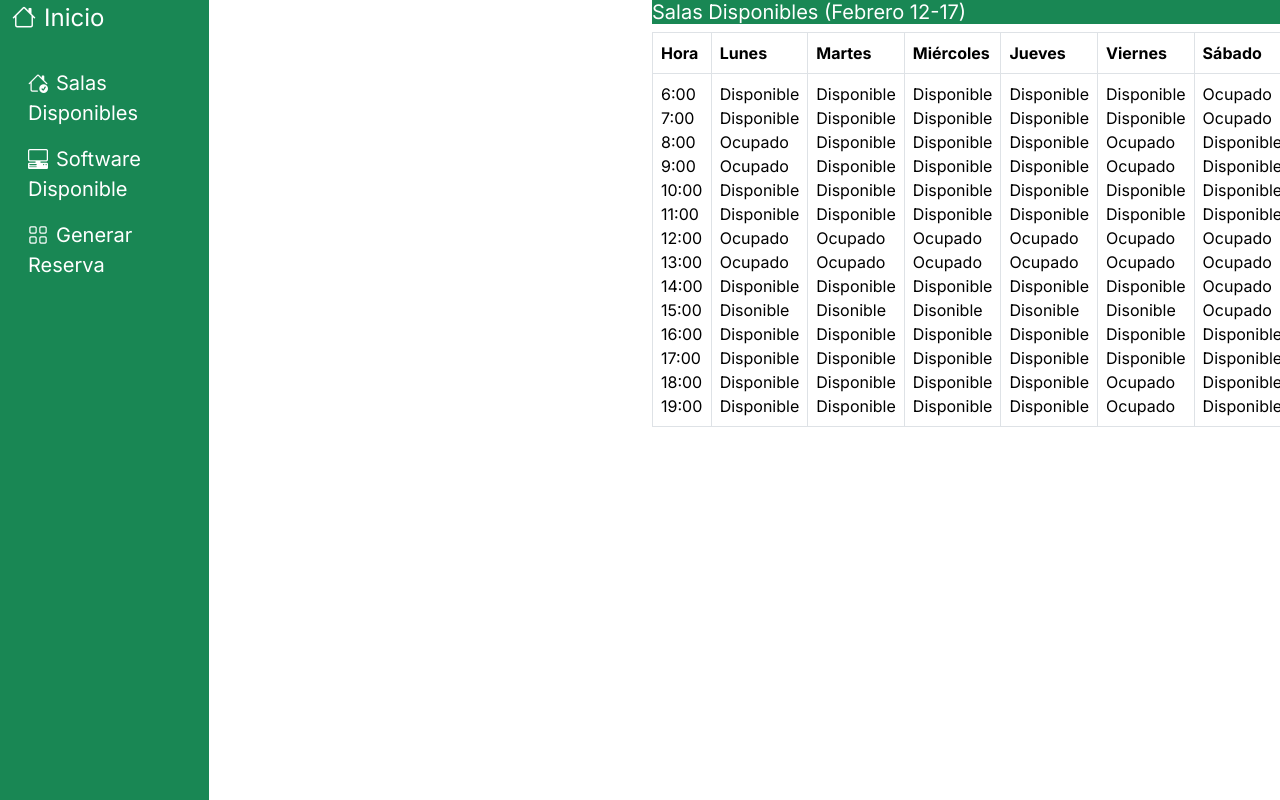
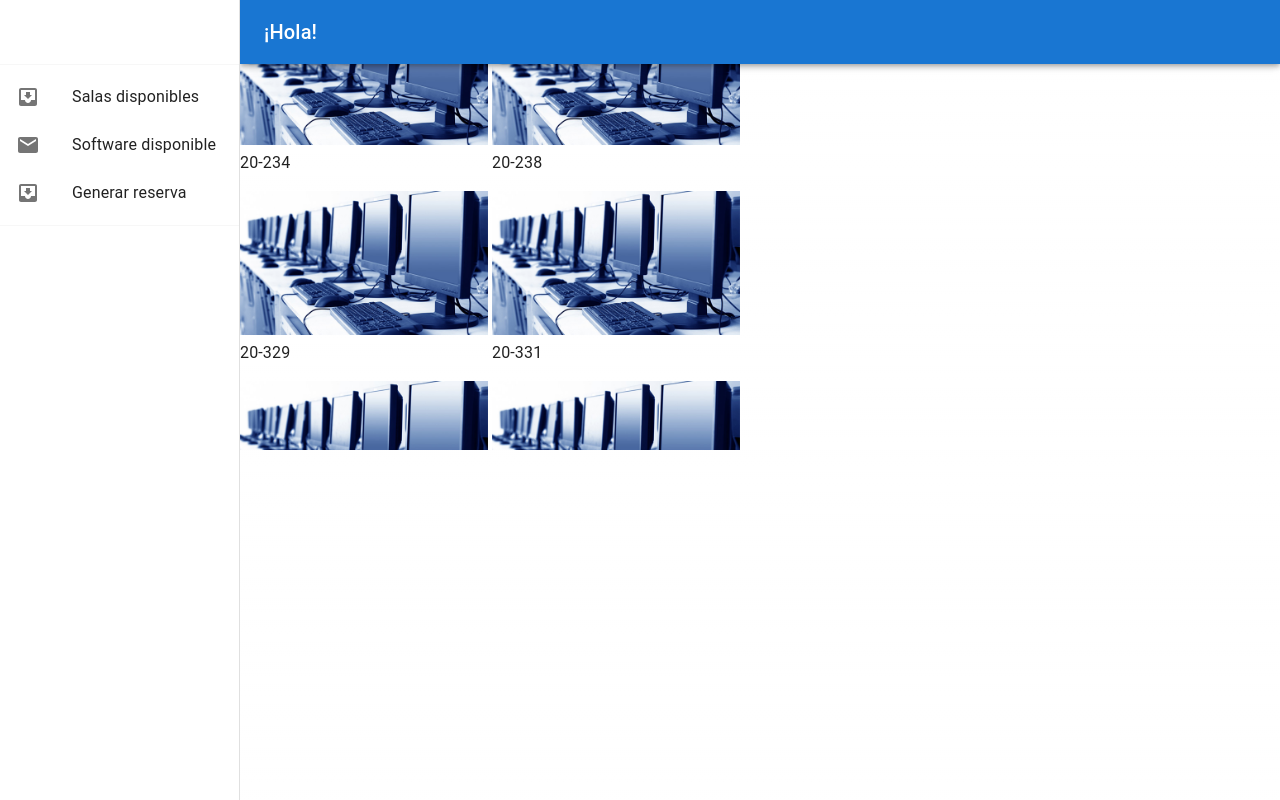
Before and after one commit to mono789/salas-front, a Next.js app: page / in a window 1280 px wide. Built offline with nearby package versions, Linux system fonts and the light colour scheme.

Commit message:
First attempt at the view that contains the computer rooms

```diff
--- a/src/Layout/SidebarMenu.jsx
+++ /dev/null
@@ -1,51 +0,0 @@
-import "bootstrap-icons/font/bootstrap-icons.json";
-import "bootstrap/dist/css/bootstrap.css";
-
-function SidebarMenu() {
-  return (
-    <div className="container">
-      <div className="row">
-        <div className="bg-success col-auto col-md-4 min-vh-100">
-          <a className="text-decoration-none text-white d-flex align-itemcenter">
-            <i className="bi bi-house fs-4"></i>
-            <span className="ms-2 fs-4">Inicio</span>
-          </a>
-          <br></br>
-          <ul className="nav nav-pills flex-column">
-            <li className="nav-item text-white fs-6">
-              <a
-                href="#"
-                className="nav-link text-white fs-5"
-                aria-current="page"
-              >
-                <i className="bi bi-house-check"></i>
-                <span className="ms-2">Salas Disponibles</span>
-              </a>
-            </li>
-            <li className="nav-item text-white fs-6">
-              <a
-                href="#"
-                className="nav-link text-white fs-5"
-                aria-current="page"
-              >
-                <i className="bi bi-pc-display-horizontal"></i>
-                <span className="ms-2">Software Disponible</span>
-              </a>
-            </li>
-            <li className="nav-item text-white fs-6">
-              <a
-                href="#"
-                className="nav-link text-white fs-5"
-                aria-current="page"
-              >
-                <i className="bi bi-grid"></i>
-                <span className="ms-2">Generar Reserva</span>
-              </a>
-            </li>
-          </ul>
-        </div>
-      </div>
-    </div>
-  );
-}
-export default SidebarMenu;
--- a/src/Pages/Index.tsx
+++ /dev/null
@@ -1,134 +0,0 @@
-import React from "react";
-
-export const Index = () => {
-   return (
-    <table className="table table-bordered border-secundary">
-  <thead>
-    <tr className="container-center">
-      <th>Hora</th>
-      <th>Lunes</th>
-      <th>Martes</th>
-      <th>Miércoles</th>
-      <th>Jueves</th>
-      <th>Viernes</th>
-      <th>Sábado</th>
-    </tr>
-  </thead>
-  <tbody>
-    <tr>
-      <td>
-        6:00
-        7:00
-        8:00
-        9:00
-        10:00
-        11:00
-        12:00
-        13:00
-        14:00
-        15:00
-        16:00
-        17:00
-        18:00
-        19:00
-      </td>
-      <td>
-        Disponible
-        Disponible
-        Ocupado
-        Ocupado
-        Disponible
-        Disponible
-        Ocupado
-        Ocupado
-        Disponible
-        Disonible
-        Disponible
-        Disponible
-        Disponible
-        Disponible
-      </td>
-      <td>
-        Disponible
-        Disponible
-        Disponible
-        Disponible
-        Disponible
-        Disponible
-        Ocupado
-        Ocupado
-        Disponible
-        Disonible
-        Disponible
-        Disponible
-        Disponible
-        Disponible
-      </td>
-      <td>
-        Disponible
-        Disponible
-        Disponible
-        Disponible
-        Disponible
-        Disponible
-        Ocupado
-        Ocupado
-        Disponible
-        Disonible
-        Disponible
-        Disponible
-        Disponible
-        Disponible
-      </td>
-      <td>
-        Disponible
-        Disponible
-        Disponible
-        Disponible
-        Disponible
-        Disponible
-        Ocupado
-        Ocupado
-        Disponible
-        Disonible
-        Disponible
-        Disponible
-        Disponible
-        Disponible
-      </td>
-      <td>
-        Disponible
-        Disponible
-        Ocupado
-        Ocupado
-        Disponible
-        Disponible
-        Ocupado
-        Ocupado
-        Disponible
-        Disonible
-        Disponible
-        Disponible
-        Ocupado
-        Ocupado
-      </td>
-      <td>
-        Ocupado
-        Ocupado
-        Disponible
-        Disponible
-        Disponible
-        Disponible
-        Ocupado
-        Ocupado
-        Ocupado
-        Ocupado
-        Disponible
-        Disponible
-        Disponible
-        Disponible
-      </td>
-    </tr>
-  </tbody>
-</table>
-   )}
--- a/src/Pages/Tittle.tsx
+++ /dev/null
@@ -1,9 +0,0 @@
-import React from "react";
-
-export const Tittle = () => {
-   return (
-    <h1 className="bg-success nav-link text-white fs-5" aria-current="page">
-        Salas Disponibles (Febrero 12-17)
-    </h1>
-   )
-}
--- a/src/app/page.tsx
+++ b/src/app/page.tsx
@@ -1,21 +1,14 @@
-import { Index } from "@/Pages/Index";
-import { Tittle } from "@/Pages/Tittle";
+//import { Index } from "@/Pages/Index";
+//import { Tittle } from "@/Pages/Tittle";
 import "bootstrap-icons/font/bootstrap-icons.css";
 import "bootstrap/dist/css/bootstrap.css";
-import SidebarMenu from "../Layout/SidebarMenu";
+import Sidebar from "../molecules/Sidebar";
+//import SidebarMenu from "../Layout/SidebarMenu";
 
 export default function Home() {
   return (
     <div className="container-left">
-      <div className="row">
-        <div className="col-6">
-          <SidebarMenu />
-        </div>
-        <div className="col-6">
-          <Tittle />
-          <Index />
-        </div>
-      </div>
+      <Sidebar />
     </div>
   );
 }
--- /dev/null
+++ b/src/atoms/Room.tsx
@@ -0,0 +1,64 @@
+import * as React from 'react';
+import ImageList from '@mui/material/ImageList';
+import ImageListItem from '@mui/material/ImageListItem';
+import ImageListItemBar from '@mui/material/ImageListItemBar';
+
+export default function TitlebarBelowImageList() {
+  return (
+    <ImageList sx={{ width: 500, height: 450 }}>
+      {itemData.map((item) => (
+        <ImageListItem key={item.img}>
+          <img
+            srcSet={`${item.img}?w=248&fit=crop&auto=format&dpr=2 2x`}
+            src={`${item.img}?w=248&fit=crop&auto=format`}
+            alt={item.title}
+            loading="lazy"
+          />
+          <ImageListItemBar
+            title={item.title}
+            position="below"
+          />
+        </ImageListItem>
+      ))}
+    </ImageList>
+  );
+}
+
+const itemData = [
+  {
+    img: './room.jpg',
+    title: '20-234',
+  },
+  {
+    img: './room.jpg',
+    title: '20-238',
+  },
+  {
+    img: './room.jpg',
+    title: '20-329',
+  },
+  {
+    img: './room.jpg',
+    title: '20-331',
+  },
+  {
+    img: './room.jpg',
+    title: ' 20-335',
+  },
+  {
+    img: './room.jpg',
+    title: '20-337',
+  },
+  {
+    img: './room.jpg',
+    title: '20-339',
+  },
+  {
+    img: './room.jpg',
+    title: '20-335',
+  },
+  {
+    img: './room.jpg',
+    title: '20-337',
+  },
+];
--- /dev/null
+++ b/src/molecules/Sidebar.tsx
@@ -0,0 +1,65 @@
+import * as React from 'react';
+import Box from '@mui/material/Box';
+import Drawer from '@mui/material/Drawer';
+import CssBaseline from '@mui/material/CssBaseline';
+import AppBar from '@mui/material/AppBar';
+import Toolbar from '@mui/material/Toolbar';
+import List from '@mui/material/List';
+import Typography from '@mui/material/Typography';
+import Divider from '@mui/material/Divider';
+import ListItem from '@mui/material/ListItem';
+import ListItemButton from '@mui/material/ListItemButton';
+import ListItemIcon from '@mui/material/ListItemIcon';
+import ListItemText from '@mui/material/ListItemText';
+import InboxIcon from '@mui/icons-material/MoveToInbox';
+import MailIcon from '@mui/icons-material/Mail';
+import TitlebarBelowImageList from '../atoms/Room';
+
+const drawerWidth = 240;
+
+export default function PermanentDrawerLeft() {
+  return (
+    <Box sx={{ display: 'flex' }}>
+      <CssBaseline />
+      <AppBar
+        position="fixed"
+        sx={{ width: `calc(100% - ${drawerWidth}px)`, ml: `${drawerWidth}px` }}
+      >
+        <Toolbar>
+          <Typography variant="h6" noWrap component="div">
+            ¡Hola!
+          </Typography>
+        </Toolbar>
+      </AppBar>
+      <Drawer
+        sx={{
+          width: drawerWidth,
+          flexShrink: 0,
+          '& .MuiDrawer-paper': {
+            width: drawerWidth,
+            boxSizing: 'border-box',
+          },
+        }}
+        variant="permanent"
+        anchor="left"
+      >
+        <Toolbar />
+        <Divider />
+        <List>
+          {['Salas disponibles', 'Software disponible', 'Generar reserva'].map((text, index) => (
+            <ListItem key={text} disablePadding>
+              <ListItemButton>
+                <ListItemIcon>
+                  {index % 2 === 0 ? <InboxIcon /> : <MailIcon />}
+                </ListItemIcon>
+                <ListItemText primary={text} />
+              </ListItemButton>
+            </ListItem>
+          ))}
+        </List>
+        <Divider />
+      </Drawer>
+      <TitlebarBelowImageList /> {}
+    </Box>
+  );
+}
```
Also changed, not shown: src/Components/Botonprueba.tsx (deleted, +0 -8 lines), src/atoms/Button.tsx (added, +15 -0 lines), src/organisms/Home.tsx (added, +11 -0 lines), public/room.jpg (added), src/Layout/Sidebar.tsx (deleted).
